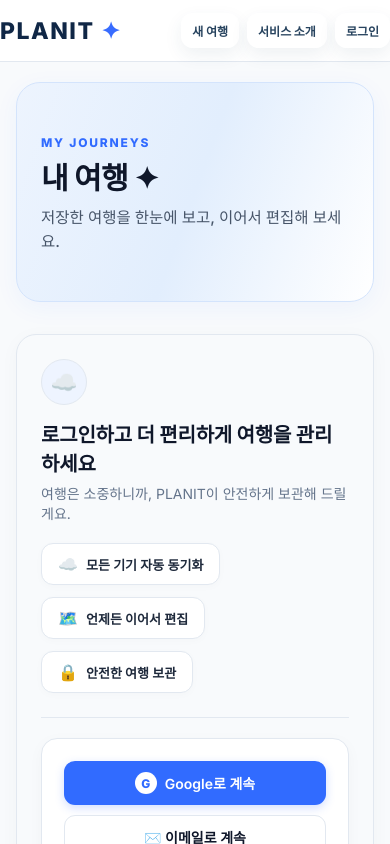
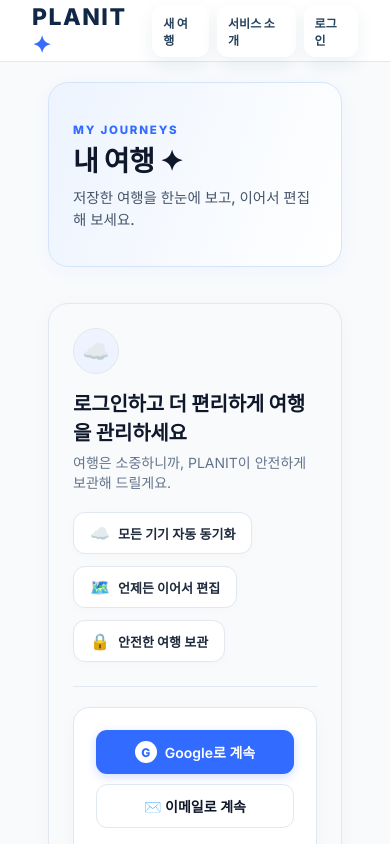
Before and after one commit to dlgkfud123-dot/planit, a Next.js app: page /trips in a window 390 px wide. Shown: the top 844 px of the page. Built offline with nearby package versions, Linux system fonts and the light colour scheme; no server answers.

Commit message:
style: refine My Journeys header container, 1280px max-width, compact hero, and avatar dropdown menu

```diff
--- a/app/globals.css
+++ b/app/globals.css
@@ -654,57 +654,200 @@
   top: 0;
   z-index: 100;
   width: 100%;
-  padding: 16px 0;
-  background: #ffffff;
+  padding: 14px 0;
+  background: rgba(255, 255, 255, 0.95);
+  backdrop-filter: blur(12px);
+  -webkit-backdrop-filter: blur(12px);
   border-bottom: 1px solid #e2e8f0;
+}
+
+.myJourneysHeaderContainer {
+  max-width: 1280px;
+  width: 100%;
+  margin: 0 auto;
+  padding: 0 32px;
+  display: flex;
+  justify-content: space-between;
+  align-items: center;
+}
+
+.myJourneysNav {
+  display: flex;
+  align-items: center;
+  gap: 20px;
 }
 
 .myJourneysContent {
   flex: 1 1 auto;
-  max-width: 1240px;
-  width: calc(100% - 64px);
+  max-width: 1280px;
+  width: 100%;
   margin: 0 auto;
-  padding: 32px 0 80px;
+  padding: 36px 32px 100px;
   display: flex;
   flex-direction: column;
-  gap: 32px;
+  gap: 36px;
 }
 
-/* 1. Hero Section */
+/* User Profile Avatar & Dropdown Menu */
+.userMenuWrapper {
+  position: relative;
+  display: inline-block;
+}
+
+.userAvatarTrigger {
+  width: 36px;
+  height: 36px;
+  border-radius: 50%;
+  border: 1.5px solid #cbd5e1;
+  background: #316bff;
+  color: #ffffff;
+  padding: 0;
+  cursor: pointer;
+  display: flex;
+  align-items: center;
+  justify-content: center;
+  overflow: hidden;
+  transition: all 0.2s cubic-bezier(0.16, 1, 0.3, 1);
+  box-shadow: 0 2px 6px rgba(15, 23, 42, 0.06);
+}
+
+.userAvatarTrigger:hover {
+  border-color: #316bff;
+  transform: scale(1.05);
+  box-shadow: 0 4px 14px rgba(49, 107, 255, 0.22);
+}
+
+.userAvatarImg {
+  width: 100%;
+  height: 100%;
+  object-fit: cover;
+}
+
+.userAvatarInitial {
+  font-size: 14px;
+  font-weight: 700;
+  line-height: 1;
+}
+
+.userDropdownMenu {
+  position: absolute;
+  right: 0;
+  top: calc(100% + 8px);
+  width: 220px;
+  background: #ffffff;
+  border: 1px solid #e2e8f0;
+  border-radius: 14px;
+  padding: 8px;
+  box-shadow: 0 10px 30px rgba(15, 23, 42, 0.1);
+  z-index: 200;
+  animation: dropdownFade 0.18s cubic-bezier(0.16, 1, 0.3, 1);
+}
+
+@keyframes dropdownFade {
+  from {
+    opacity: 0;
+    transform: translateY(-6px) scale(0.97);
+  }
+  to {
+    opacity: 1;
+    transform: translateY(0) scale(1);
+  }
+}
+
+.dropdownHeader {
+  padding: 8px 12px 6px;
+  display: flex;
+  flex-direction: column;
+  gap: 2px;
+}
+
+.dropdownEmail {
+  font-size: 13px;
+  font-weight: 600;
+  color: #0f172a;
+  word-break: break-all;
+}
+
+.dropdownBadge {
+  font-size: 11px;
+  font-weight: 700;
+  color: #316bff;
+  letter-spacing: 0.5px;
+}
+
+.dropdownDivider {
+  margin: 6px 0;
+  border: 0;
+  border-top: 1px solid #f1f5f9;
+}
+
+.dropdownItem {
+  display: flex;
+  align-items: center;
+  gap: 8px;
+  padding: 8px 12px;
+  border-radius: 8px;
+  font-size: 13px;
+  font-weight: 500;
+  color: #334155;
+  text-decoration: none;
+  background: transparent;
+  border: none;
+  width: 100%;
+  text-align: left;
+  cursor: pointer;
+  transition: background 0.15s ease, color 0.15s ease;
+}
+
+.dropdownItem:hover {
+  background: #f8fafc;
+  color: #0f172a;
+}
+
+.signOutItem {
+  color: #ef4444;
+}
+
+.signOutItem:hover {
+  background: #fef2f2;
+  color: #dc2626;
+}
+
+/* 1. Hero Section (Sleek Compact Height) */
 .myJourneysHero {
   position: relative;
   width: 100%;
-  min-height: 220px;
-  border-radius: 24px;
-  padding: 40px 48px;
-  background: linear-gradient(110deg, #edf4fe 0%, #e2eefd 50%, #ffffff 100%);
+  min-height: 185px;
+  border-radius: 20px;
+  padding: 32px 40px;
+  background: linear-gradient(110deg, #edf4fe 0%, #ffffff 100%);
   border: 1px solid #d4e4fc;
   display: flex;
   justify-content: space-between;
   align-items: center;
   overflow: hidden;
-  box-shadow: 0 6px 24px rgba(49, 107, 255, 0.05);
+  box-shadow: 0 4px 20px rgba(49, 107, 255, 0.04);
 }
 
 .heroTextColumn {
   position: relative;
   z-index: 3;
-  max-width: 540px;
+  max-width: 520px;
 }
 
 .myJourneysTag {
   display: inline-block;
-  font-size: 12px;
+  font-size: 11.5px;
   font-weight: 800;
   color: #316bff;
   letter-spacing: 1.8px;
-  margin-bottom: 10px;
+  margin-bottom: 8px;
   text-transform: uppercase;
 }
 
 .myJourneysTitle {
-  margin: 0 0 10px;
-  font-size: clamp(30px, 4vw, 42px);
+  margin: 0 0 8px;
+  font-size: clamp(28px, 3.5vw, 36px);
   font-weight: 850;
   color: #0f172a;
   letter-spacing: -0.02em;
@@ -713,7 +856,7 @@
 
 .myJourneysSubtitle {
   margin: 0;
-  font-size: 15.5px;
+  font-size: 14.5px;
   color: #475569;
   font-weight: 450;
   line-height: 1.5;
--- a/components/auth/AccountActions.tsx
+++ b/components/auth/AccountActions.tsx
@@ -1,4 +1,87 @@
 "use client";
+
 import Link from "next/link";
-import {useAuth} from "./AuthProvider";
-export default function AccountActions(){const{user,configured,signOut}=useAuth();if(!configured)return null;return user?<><span className="accountEmail">{user.email}</span><button onClick={()=>void signOut()}>로그아웃</button></>:<Link href="/login">로그인</Link>}
+import { useEffect, useRef, useState } from "react";
+import { useAuth } from "./AuthProvider";
+
+export default function AccountActions() {
+  const { user, configured, signOut } = useAuth();
+  const [open, setOpen] = useState(false);
+  const dropdownRef = useRef<HTMLDivElement>(null);
+
+  useEffect(() => {
+    function handleClickOutside(event: MouseEvent) {
+      if (dropdownRef.current && !dropdownRef.current.contains(event.target as Node)) {
+        setOpen(false);
+      }
+    }
+    document.addEventListener("mousedown", handleClickOutside);
+    return () => document.removeEventListener("mousedown", handleClickOutside);
+  }, []);
+
+  if (!configured) return null;
+
+  if (!user) {
+    return (
+      <Link href="/login" className="loginHeaderLink">
+        로그인
+      </Link>
+    );
+  }
+
+  const avatarUrl = user.user_metadata?.avatar_url || user.user_metadata?.picture;
+  const initial = (user.email?.[0] || "U").toUpperCase();
+
+  return (
+    <div className="userMenuWrapper" ref={dropdownRef}>
+      <button
+        type="button"
+        className="userAvatarTrigger"
+        onClick={() => setOpen((prev) => !prev)}
+        aria-expanded={open}
+        aria-label="사용자 메뉴"
+      >
+        {avatarUrl ? (
+          <img src={avatarUrl} alt="프로필" className="userAvatarImg" />
+        ) : (
+          <span className="userAvatarInitial">{initial}</span>
+        )}
+      </button>
+
+      {open && (
+        <div className="userDropdownMenu" role="menu">
+          <div className="dropdownHeader">
+            <span className="dropdownEmail">{user.email}</span>
+            <span className="dropdownBadge">PLANIT Member</span>
+          </div>
+          <hr className="dropdownDivider" />
+          <Link
+            href="/trips"
+            className="dropdownItem"
+            onClick={() => setOpen(false)}
+          >
+            🧳 내 여행 (My Journeys)
+          </Link>
+          <Link
+            href="/"
+            className="dropdownItem"
+            onClick={() => setOpen(false)}
+          >
+            ✦ 새 여행 만들기
+          </Link>
+          <hr className="dropdownDivider" />
+          <button
+            type="button"
+            className="dropdownItem signOutItem"
+            onClick={() => {
+              setOpen(false);
+              void signOut();
+            }}
+          >
+            🚪 로그아웃
+          </button>
+        </div>
+      )}
+    </div>
+  );
+}
--- a/components/trips/SavedTrips.tsx
+++ b/components/trips/SavedTrips.tsx
@@ -116,14 +116,16 @@
   return (
     <main className="servicePage myJourneysWrapper">
       <header className="serviceHeader myJourneysHeader">
+        <div className="myJourneysHeaderContainer">
           <Link href="/" className="workspaceBrand">
             PLANIT <i>✦</i>
           </Link>
-        <nav>
+          <nav className="myJourneysNav">
             <Link href="/">새 여행</Link>
             <Link href="/about">서비스 소개</Link>
             <AccountActions />
           </nav>
+        </div>
       </header>
 
       <div className="myJourneysContent">
```
Lines whose indentation alone changed are shown as unchanged.
